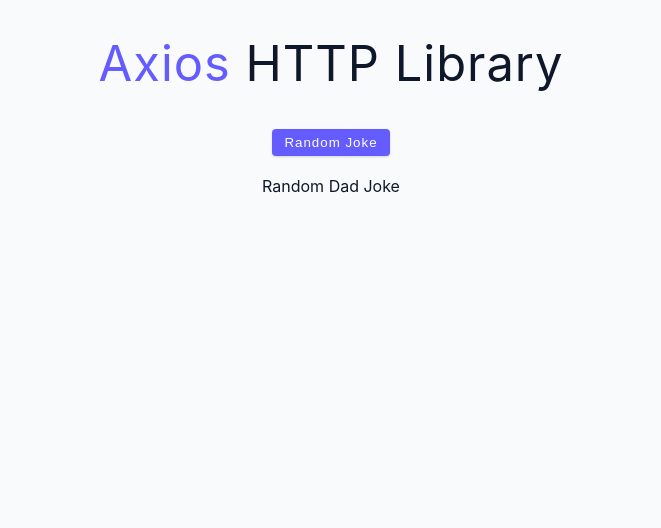
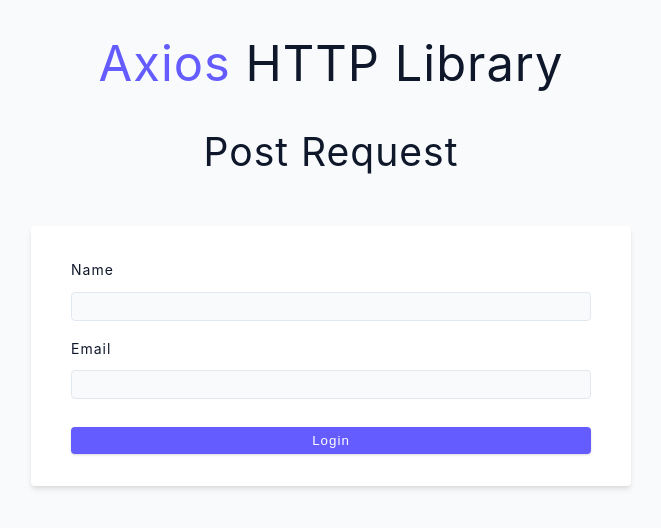
Before and after one commit to priyak1203/react-libraries, a React (Vite) app in the folder 03-Axios-HTTP-Library/: page / in a window 1280 px wide. Shown: the top 528 px of the page, without its empty margins (309-970 px from the left). Built offline with nearby package versions, Linux system fonts and the light colour scheme.

Commit message:
post request setup

```diff
--- a/03-Axios-HTTP-Library/src/App.jsx
+++ b/03-Axios-HTTP-Library/src/App.jsx
@@ -1,13 +1,15 @@
 import Title from './components/Title';
 import FirstRequest from './examples/1-first-request';
 import Headers from './examples/2-headers';
+import PostRequest from './examples/3-post-request';
 
 function App() {
   return (
     <main>
       <Title />
       {/* <FirstRequest /> */}
-      <Headers />
+      {/* <Headers /> */}
+      <PostRequest />
     </main>
   );
 }
--- /dev/null
+++ b/03-Axios-HTTP-Library/src/examples/3-post-request.jsx
@@ -0,0 +1,50 @@
+import { useState } from 'react';
+
+const PostRequest = () => {
+  const [name, setName] = useState('');
+  const [email, setEmail] = useState('');
+
+  const handleSubmit = (e) => {
+    e.preventDefault();
+    console.log(name, email);
+  };
+
+  return (
+    <section>
+      <h2 className="text-center">post request</h2>
+      <form className="form" onSubmit={handleSubmit}>
+        <div className="form-row">
+          <label htmlFor="name" className="form-label">
+            name
+          </label>
+          <input
+            type="text"
+            id="name"
+            name="name"
+            className="form-input"
+            value={name}
+            onChange={(e) => setName(e.target.value)}
+          />
+        </div>
+        <div className="form-row">
+          <label htmlFor="email" className="form-label">
+            email
+          </label>
+          <input
+            type="email"
+            id="email"
+            name="email"
+            className="form-input"
+            value={email}
+            onChange={(e) => setEmail(e.target.value)}
+          />
+        </div>
+        <button type="submit" className="btn btn-block">
+          login
+        </button>
+      </form>
+    </section>
+  );
+};
+
+export default PostRequest;
--- a/03-Axios-HTTP-Library/src/index.css
+++ b/03-Axios-HTTP-Library/src/index.css
@@ -180,6 +180,50 @@ ul {
   color: var(--primary-500);
 }
 
+/* form */
+
+.form {
+  width: 90vw;
+  max-width: var(--fixed-width);
+  background: var(--white);
+  border-radius: var(--borderRadius);
+  box-shadow: var(--shadow-2);
+  padding: 2rem 2.5rem;
+  margin: 3rem auto;
+}
+.form-label {
+  display: block;
+  font-size: var(--small-text);
+  margin-bottom: 0.5rem;
+  text-transform: capitalize;
+  letter-spacing: var(--letterSpacing);
+}
+.form-input,
+.form-textarea {
+  width: 100%;
+  padding: 0.375rem 0.75rem;
+  border-radius: var(--borderRadius);
+  background: var(--backgroundColor);
+  border: 1px solid var(--grey-200);
+}
+
+.form-row {
+  margin-bottom: 1rem;
+}
+
+.form-textarea {
+  height: 7rem;
+}
+::placeholder {
+  font-family: inherit;
+  color: var(--grey-400);
+}
+.form-alert {
+  color: var(--red-dark);
+  letter-spacing: var(--letterSpacing);
+  text-transform: capitalize;
+}
+
 /*
 ===============
 Axios Tutorial
@@ -201,3 +245,7 @@ Axios Tutorial
   margin-top: 1rem;
   text-transform: capitalize;
 }
+
+.btn-block {
+  margin-top: 0.75rem;
+}
```
